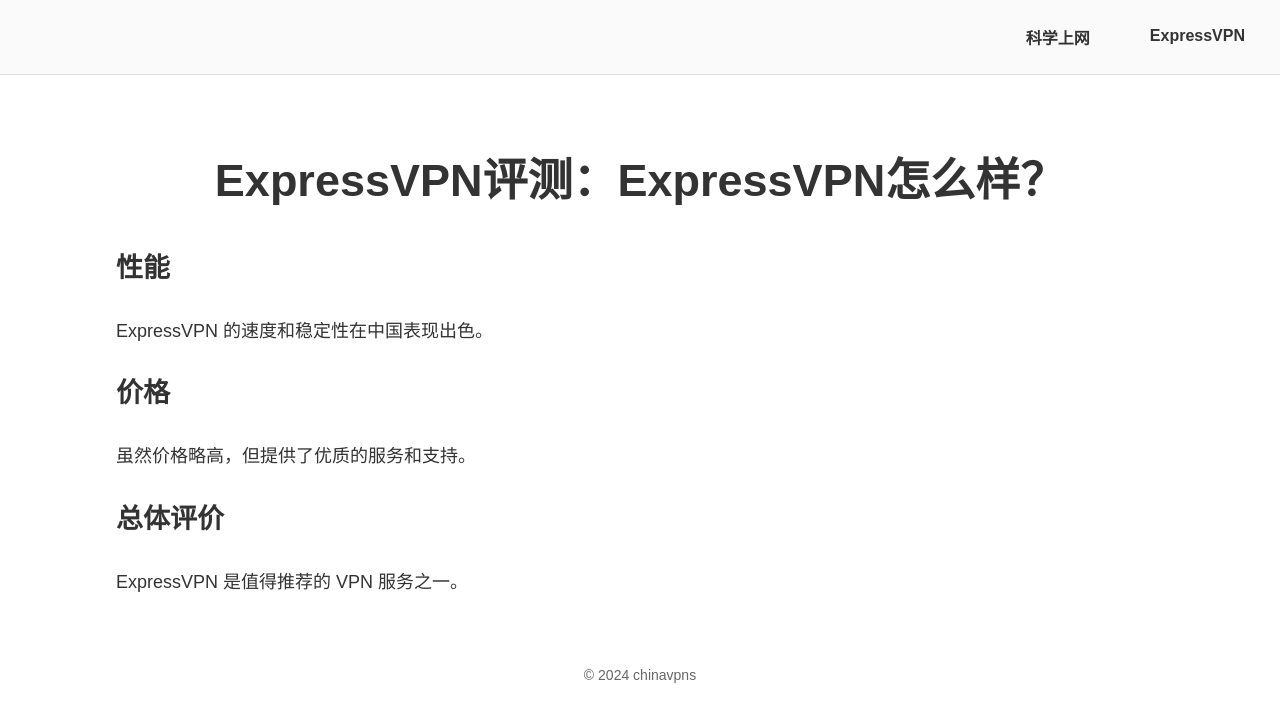
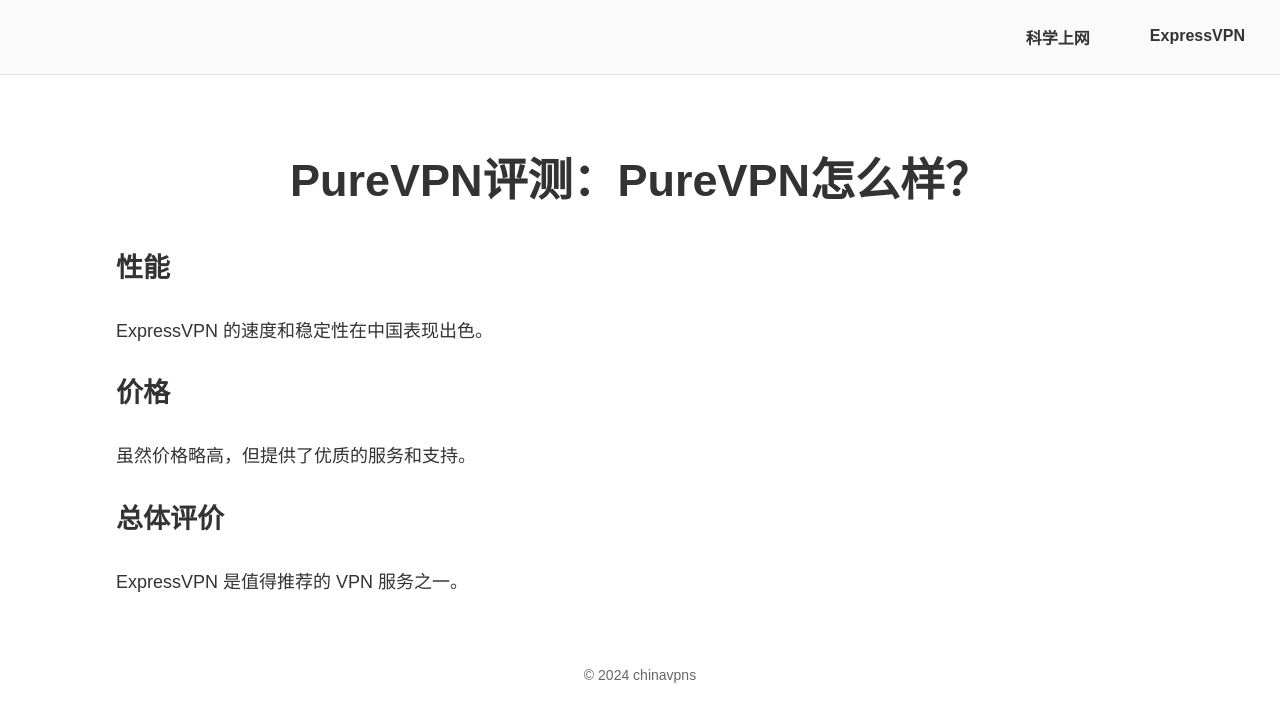
Before and after one commit to chinavpns/chinavpns.github.io, a Jekyll site: the page built from purevpn/index.md, in a window 1280 px wide. Shown: the top 722 px of the page. Built offline with Jekyll 4.4.1, drawn with Linux system fonts in a browser that asks for light colours; part of the change alters nothing that is shown.

Commit message:
Update index.md

```diff
--- a/purevpn/index.md
+++ b/purevpn/index.md
@@ -1,9 +1,10 @@
 ---
 layout: default
-title: ExpressVPN评测：ExpressVPN怎么样？
+title: PureVPN评测
+description: 详细评测ExpressVPN，了解其在中国的表现、速度测试、兼容性和用户体验。
 ---
 
-# ExpressVPN评测：ExpressVPN怎么样？
+# PureVPN评测：PureVPN怎么样？
 
 ## 性能
 
```
